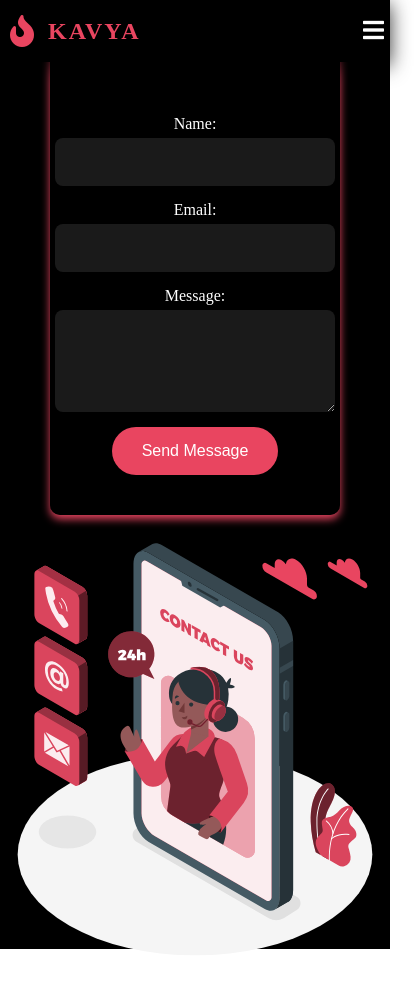
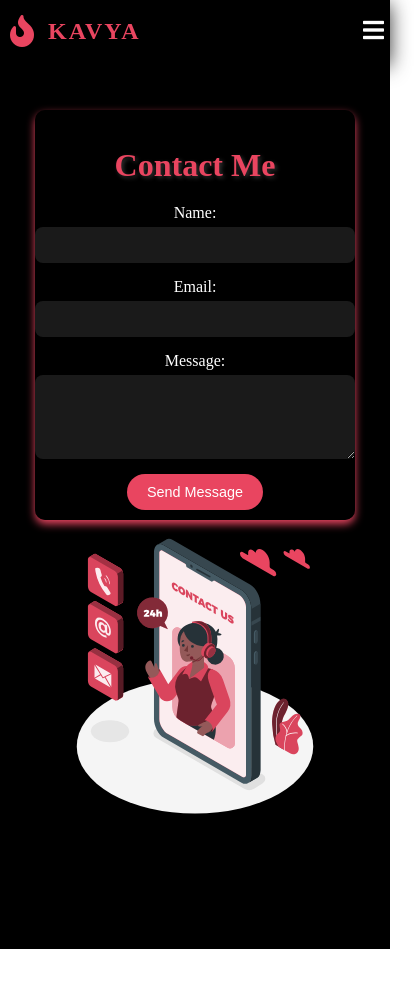
Before and after one commit to kavyaballa1020/Angular-Portfolio, an Angular app: page /contact in a window 390 px wide. Shown: the whole page, 420 px wide, since content can reach past the window. After the commit the page ends 949 px from the top, so only its background shows below. Built offline with nearby package versions, Linux system fonts and the light colour scheme.

Commit message:
"Refactor contact component CSS: adjust padding, background color, animation, and layout for various elements and media queries."

```diff
--- a/src/app/contact/contact.component.css
+++ b/src/app/contact/contact.component.css
@@ -9,32 +9,30 @@
     transform: translateY(0);
   }
 }
-
 .contact-section {
-  padding: 50px;
-  background-color: #000000; /* Ensure initial background color is black */
+  padding: 50px 20px;
+  background-color: #000000; /* Black background */
   color: #ffffff;
-  height: 100vh;
+  min-height: 100vh;
   border-top: 5px solid #e94560;
   display: flex;
   align-items: center;
   justify-content: center;
-  /* Animation to fade in the entire section smoothly */
   animation: fadeInUp 1.5s ease-out;
-  animation-fill-mode: forwards; /* Ensure that the element retains the final state of the animation */
+  animation-fill-mode: forwards; /* Retain final animation state */
 }
-
 .contact-container {
   display: flex;
+  flex-wrap: wrap;
+  justify-content: space-between;
   align-items: center;
-  justify-content: space-between;
   width: 100%;
   max-width: 1400px;
 }
-
 /* Smooth fade-in for the form */
 .contact-form {
   flex: 1;
+  min-width: 300px;
   max-width: 800px;
   margin-right: 20px;
   display: flex;
@@ -45,11 +43,9 @@
   border-radius: 10px;
   padding: 20px;
   background-color: rgba(0, 0, 0, 0.5);
-  /* Animation with a slight delay for smooth effect */
   animation: fadeInUp 1.5s ease-out 0.2s;
-  animation-fill-mode: forwards; /* Ensure that the element retains the final state of the animation */
+  animation-fill-mode: forwards;
 }
-
 .contact-form h2 {
   font-size: 2.5rem;
   margin-bottom: 30px;
@@ -80,9 +76,8 @@ form textarea {
   color: #ffffff;
   margin-bottom: 15px;
   font-size: 1rem;
-  /* Smooth fade-in effect */
   animation: fadeInUp 1.5s ease-out 0.4s;
-  animation-fill-mode: forwards; /* Ensure that the element retains the final state of the animation */
+  animation-fill-mode: forwards;
 }
 
 form input::placeholder,
@@ -99,9 +94,8 @@ form button {
   color: #ffffff;
   cursor: pointer;
   transition: background-color 0.3s ease, transform 0.3s ease;
-  /* Smooth fade-in effect */
   animation: fadeInUp 1.5s ease-out 0.6s;
-  animation-fill-mode: forwards; /* Ensure that the element retains the final state of the animation */
+  animation-fill-mode: forwards;
 }
 
 form button:hover {
@@ -110,34 +104,57 @@ form button:hover {
 }
 
 .contact-svg {
-  flex: 0 0 auto;
+  flex: 1;
   margin-left: 20px;
-  /* Smooth fade-in effect */
   animation: fadeInUp 1.5s ease-out 0.8s;
-  animation-fill-mode: forwards; /* Ensure that the element retains the final state of the animation */
+  animation-fill-mode: forwards;
 }
 
 .contact-svg img {
-  width: 450px;
+  width: 100%;
+  max-width: 450px;
   height: auto;
+}
+
+@media (max-width: 1024px) {
+  .contact-form {
+    margin-right: 0;
+  }
 }
 
 @media (max-width: 768px) {
   .contact-container {
     flex-direction: column;
-    align-items: center;
+    text-align: center;
   }
   .contact-svg {
     margin-left: 0;
     margin-bottom: 20px;
   }
+}
+
+@media (max-width: 480px) {
   .contact-form {
-    margin-right: 0;
+    padding: 10px;
   }
-  form {
-    padding: 20px;
+
+  .contact-form h2 {
+    font-size: 2rem;
+    margin-bottom: 20px;
   }
-  form input, form textarea {
-    max-width: 100%;
+
+  form input,
+  form textarea {
+    padding: 10px;
+    font-size: 0.9rem;
+  }
+
+  form button {
+    padding: 10px 20px;
+    font-size: 0.9rem;
+  }
+
+  .contact-svg img {
+    max-width: 300px;
   }
 }
```
